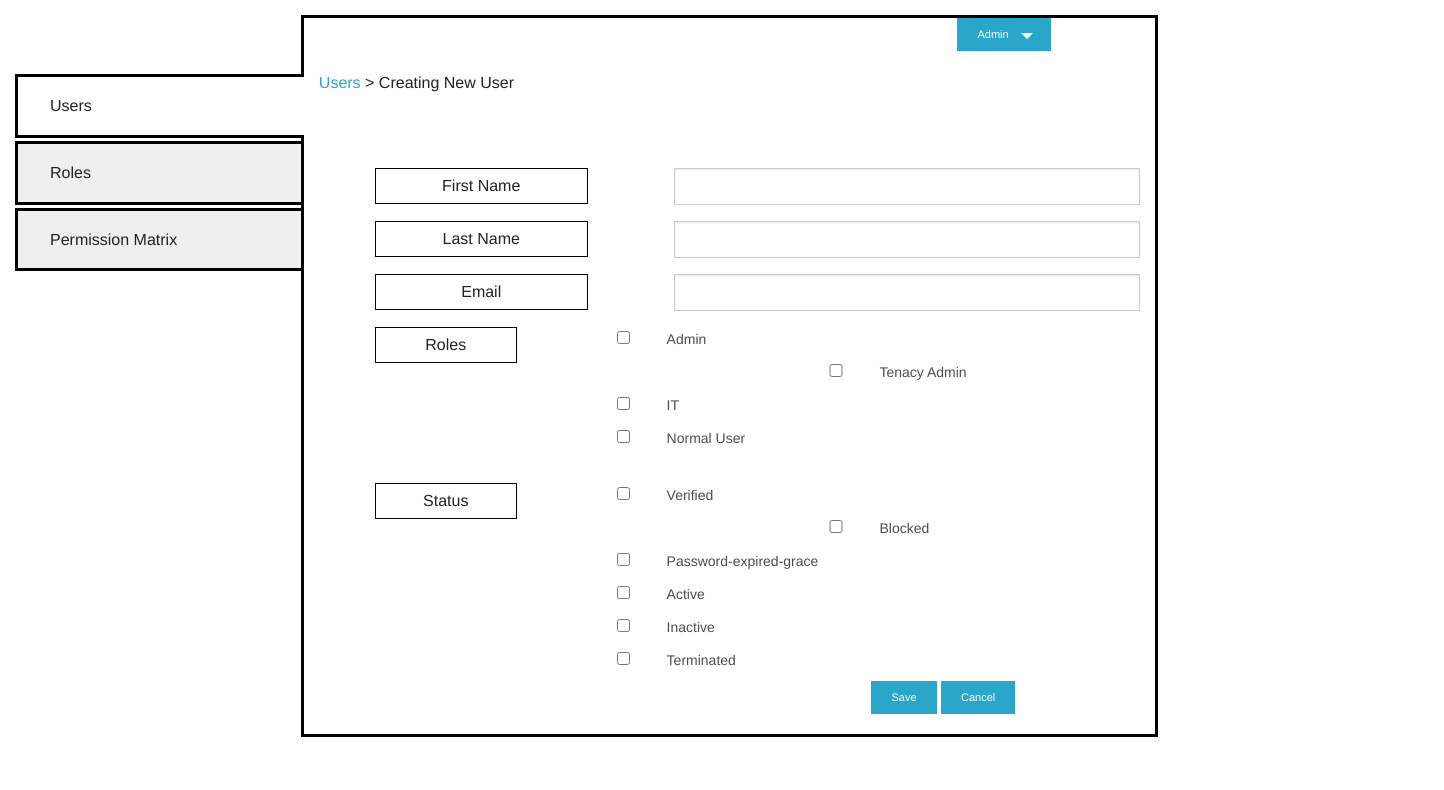
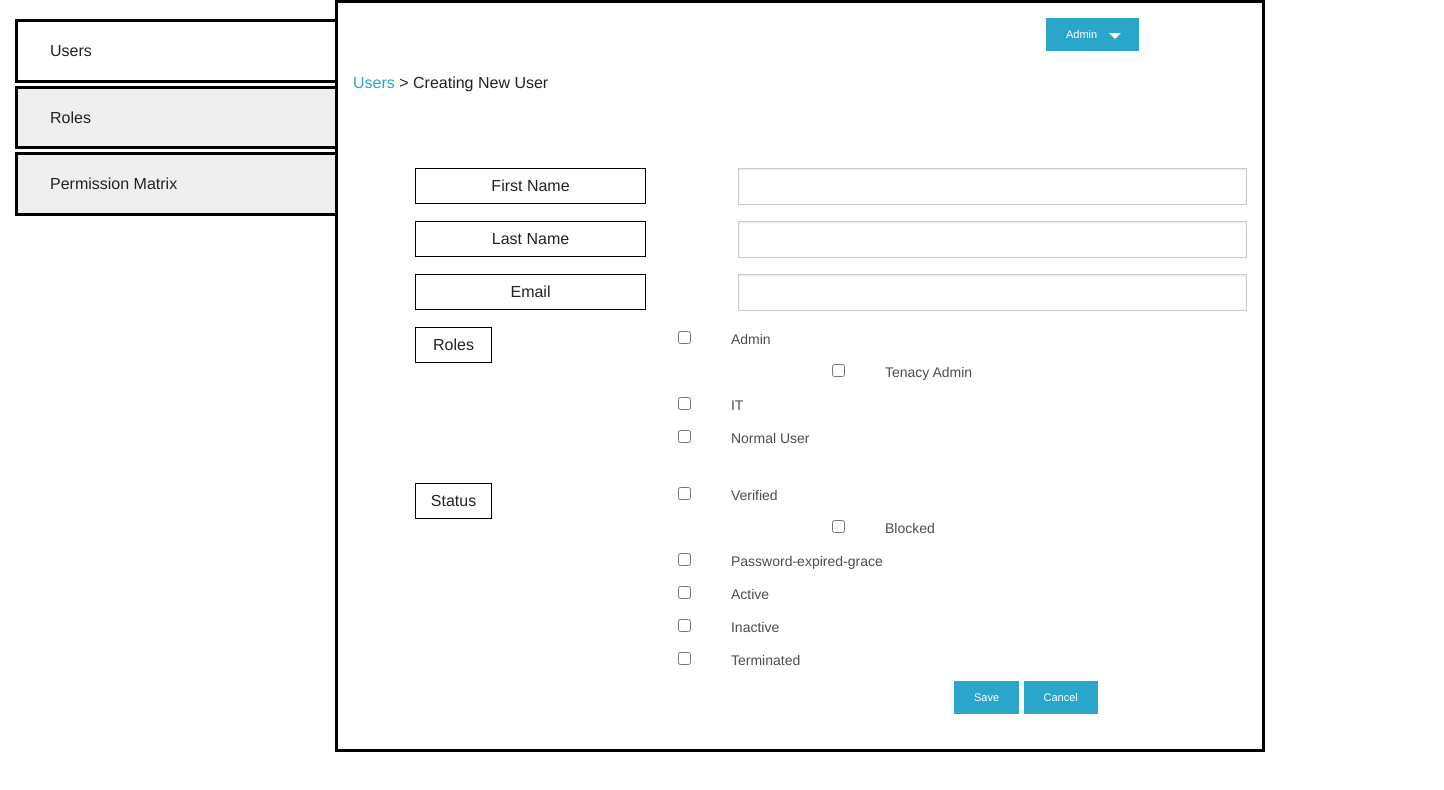
Before and after one commit to xelagfx1/city-z, a plain HTML site: page index.html in a window 1280 px wide. Shown: the whole page, 1444 px wide, since content can reach past the window. Drawn offline with Linux system fonts and the light colour scheme.

Commit message:
tab fixed

```diff
--- a/css/main.css
+++ b/css/main.css
@@ -1,11 +1,12 @@
+
 .ul-wrapper {
-	margin-right: -25%;
+	margin-right: -30px;
 }
 
 ul .active {
 	border: 3px solid black;
 	border-right: none;
-	z-index: 0;
+	z-index: 10;
 	position: relative;
 	margin-right: -3px;
 }
--- a/index.html
+++ b/index.html
@@ -9,9 +9,14 @@
     <script src="js/vendor/modernizr.js"></script>
   </head>
   <body>
+  <div class="row collapse">
+  <div class="medium-12 centered columns ">
 
-  <div class="medium-11 columns">
-    <div class="ul-wrapper" style="">
+    <div class="row">
+
+      <div class="medium-3 columns">
+
+        <div class="ul-wrapper">
           <ul class="tabs vertical" style="margin-top: 5%;" data-tab>
             <li class="tab-title active"><a href="#panel11">Users</a></li>
             <li class="tab-title"><a href="#panel21">Roles</a></li>
@@ -19,10 +24,14 @@
           </ul>
         </div>
 
-    <div class="tabs-content">
+      </div>
+
+      <div class="medium-9 columns">
+
+        <div class="tabs-content" style="border: 3px solid black; z-index: 0;">
           <div class="content active" id="panel11">
 
-        <div class="wrapper medium-9 medium-offset-3" style="border: 3px solid black; z-index: 0;">
+            <div class="wrapper">
                 <div class="small-3 small-offset-8 medium-3 medium-offset-9 columns">
                   <button href="#" data-dropdown="drop1" aria-controls="drop1" aria-expanded="false" class="button dropdown tiny">Admin</button>
                   <ul id="drop1" data-dropdown-content class="f-dropdown" aria-hidden="true">
@@ -38,35 +47,37 @@
 
             <form>
               <div class="row">
-            <div class="small-3 small-offset-1 medium-3 medium-offset-1 columns" style="border: 1px solid black; padding: 5px; text-align: center;">
+                <div class="form-label small-3 small-offset-1 medium-3 medium-offset-1 columns" style="border: 1px solid black; padding: 5px; text-align: center;">
                   First Name
                 </div>
                 <div class="small-6 small-offset-2 medium-7 medium-offset-1 columns">
                   <input type="text" placeholder="" />
                 </div>
-            <div class="small-3 small-offset-1 medium-3 medium-offset-1 columns" style="border: 1px solid black; padding: 5px; text-align: center;">
+                <div class="form-label small-3 small-offset-1 medium-3 medium-offset-1 columns" style="border: 1px solid black; padding: 5px; text-align: center;">
                   Last Name
                 </div>
                 <div class="small-6 small-offset-2 medium-7 medium-offset-1 columns">
                   <input type="text" placeholder="" />
                 </div>
-            <div class="small-3 small-offset-1 medium-3 medium-offset-1 columns" style="border: 1px solid black; padding: 5px; text-align: center;">
+                <div class="form-label small-3 small-offset-1 medium-3 medium-offset-1 columns" style="border: 1px solid black; padding: 5px; text-align: center;">
                   Email
                 </div>
                 <div class="small-6 small-offset-2 medium-7 medium-offset-1 columns">
                   <input type="text" placeholder="" />
                 </div>
                 <div>
-              <div class="small-3 small-offset-1 medium-2 medium-offset-1 columns" style="border: 1px solid black; padding: 5px; text-align: center;">Roles</div>
-                <input class="small-1 small-offset-1 medium-1 medium-offset-1"id="admin-checkbox" type="checkbox"><label for="checkbox1">Admin</label><br>
+                  <div class="small-3 small-offset-1 medium-1 medium-offset-1 columns" style="border: 1px solid black; padding: 5px; text-align: center;">Roles</div>
+
+                    <input class="small-1 small-offset-1 medium-1 medium-offset-2"id="admin-checkbox" type="checkbox"><label for="checkbox1">Admin</label><br>
                     <input class="small-1 small-offset-5 medium-1 medium-offset-4"class="medium-3 medium-offset-3"class="medium-3 medium-offset-3"id="tenacy-admin-checkbox" type="checkbox"><label for="checkbox2">Tenacy Admin</label><br>
                     <input class="small-1 small-offset-5 medium-1 medium-offset-4"class="medium-3 medium-offset-3"id="it-checkbox" type="checkbox"><label for="checkbox3">IT</label><br>
                     <input class="small-1 small-offset-5 medium-1 medium-offset-4"id="normal-user-checkbox" type="checkbox"><label for="checkbox4">Normal User</label><br>
                 </div><br>
 
                 <div>
-              <div class="small-3 small-offset-1 medium-2 medium-offset-1 columns" style="border: 1px solid black; padding: 5px; text-align: center;">Status</div>
-                <input class="small-1 small-offset-1 medium-1 medium-offset-1"id="verified-checkbox" type="checkbox"><label for="checkbox1">Verified</label><br>
+                  <div class="small-3 small-offset-1 medium-1 medium-offset-1 columns" style="border: 1px solid black; padding: 5px; text-align: center;">Status</div>
+
+                    <input class="small-1 small-offset-1 medium-1 medium-offset-2"id="verified-checkbox" type="checkbox"><label for="checkbox1">Verified</label><br>
                     <input class="small-1 small-offset-5 medium-1 medium-offset-4"class="medium-3 medium-offset-3"class="medium-3 medium-offset-3"id="blocked-checkbox" type="checkbox"><label for="checkbox2">Blocked</label><br>
                     <input class="small-1 small-offset-5 medium-1 medium-offset-4"class="medium-3 medium-offset-3"id="password-expired-checkbox" type="checkbox"><label for="checkbox3">Password-expired-grace</label><br>
                     <input class="small-1 small-offset-5 medium-1 medium-offset-4"id="active-checkbox" type="checkbox"><label for="checkbox4">Active</label><br>
@@ -109,6 +120,14 @@
           <div class="content" id="panel31">
           </div>
         </div>
+
+      </div>
+
+    </div>
+
+
+
+    </div>
   </div>
 
     <script src="js/vendor/jquery.js"></script>
```
Also changed, not shown: css/foundation.css. Lines whose indentation alone changed are shown as unchanged.
